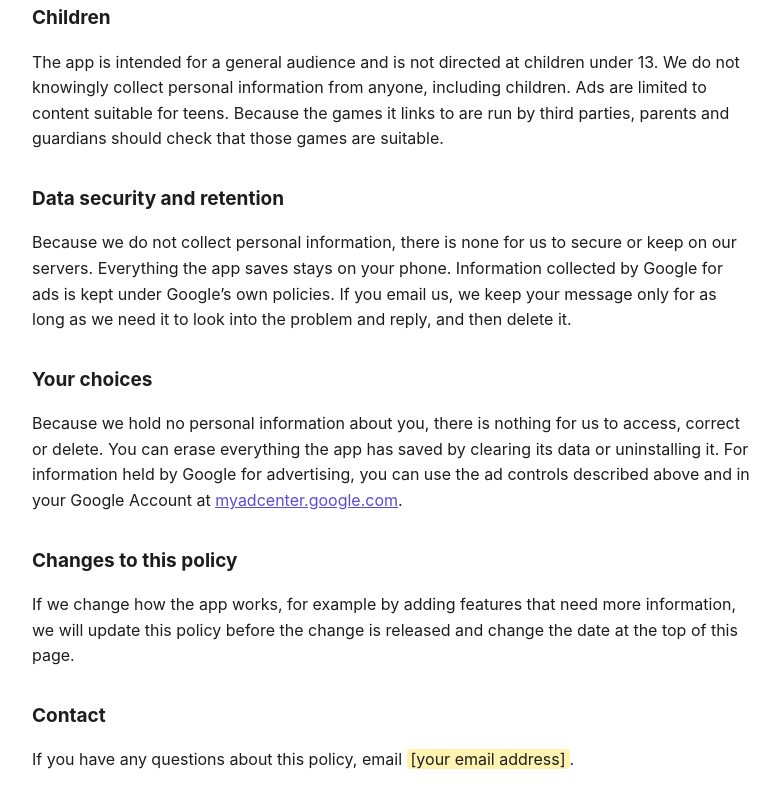
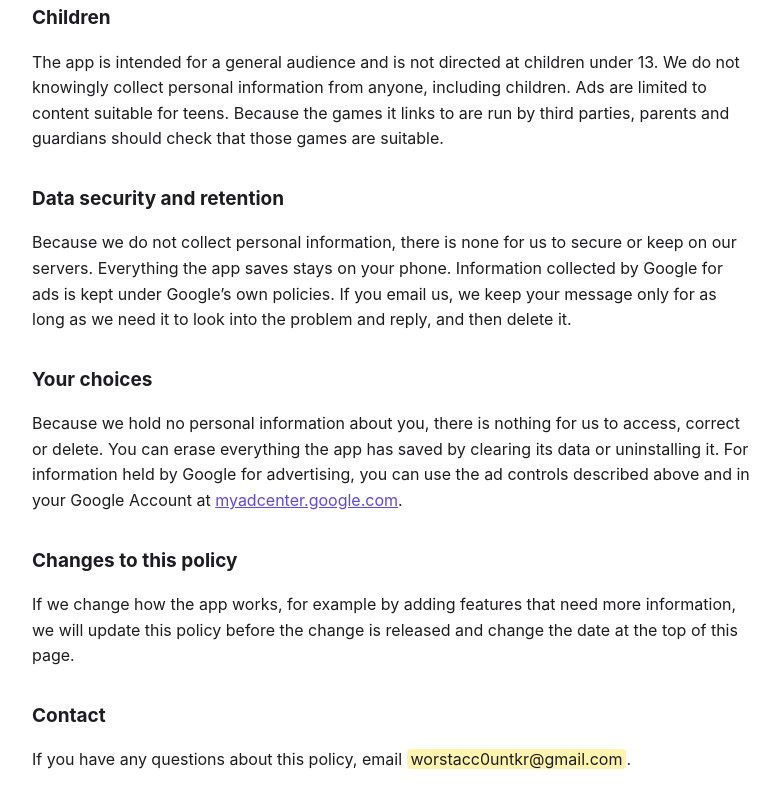
Before and after one commit to worstacc0untkr-ctrl/daily-games-hub-privacy, a plain HTML site: page index.html in a window 1280 px wide. Shown: the part 2855-3662 px from the top of the page, without its empty margins (248-1028 px from the left). Drawn offline with Linux system fonts and the light colour scheme.

Commit message:
Update index.html

```diff
--- a/index.html
+++ b/index.html
@@ -80,5 +80,5 @@ mark{background:var(--mark);color:inherit;padding:0 4px;border-radius:4px}
 <p>If we change how the app works, for example by adding features that need more information, we will update this policy before the change is released and change the date at the top of this page.</p>
 
 <h2>Contact</h2>
-<p>If you have any questions about this policy, email <mark>[your email address]</mark>.</p>
+<p>If you have any questions about this policy, email <mark>worstacc0untkr@gmail.com</mark>.</p>
 </main></body></html>
```
